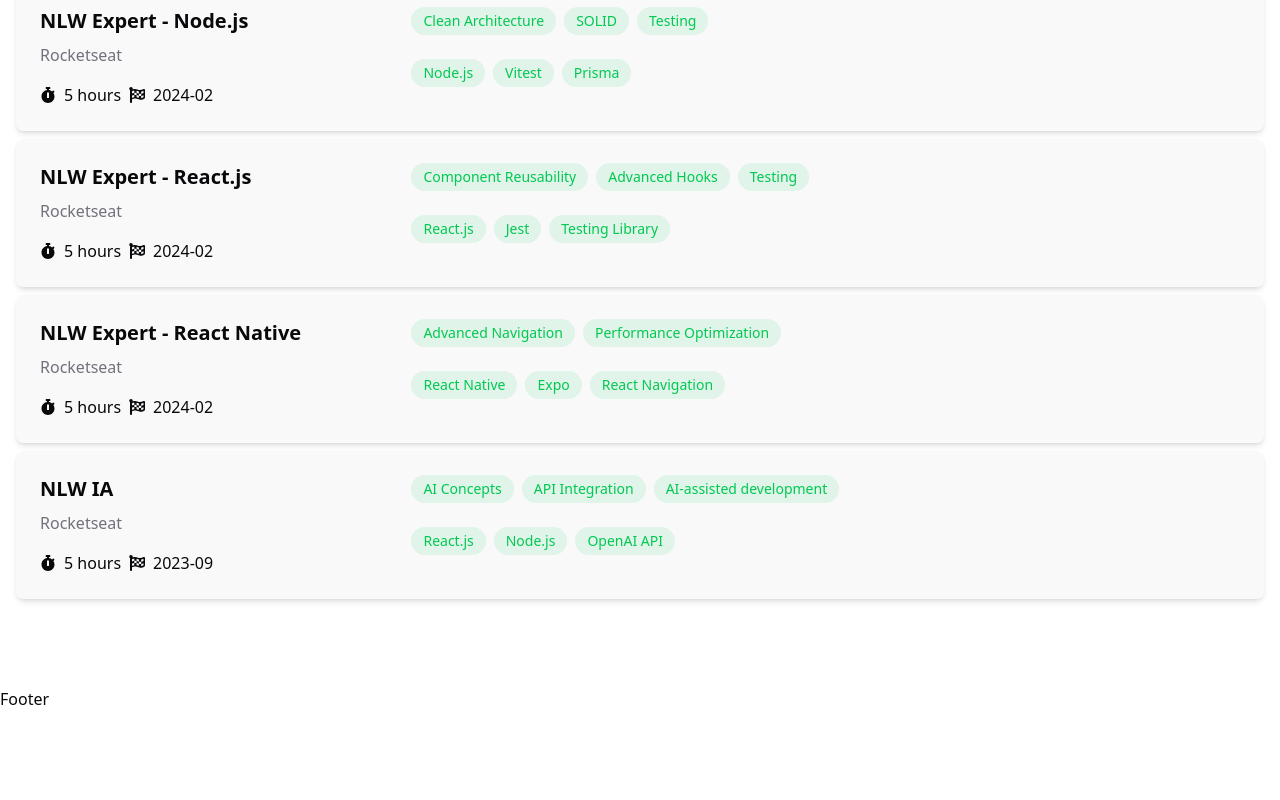
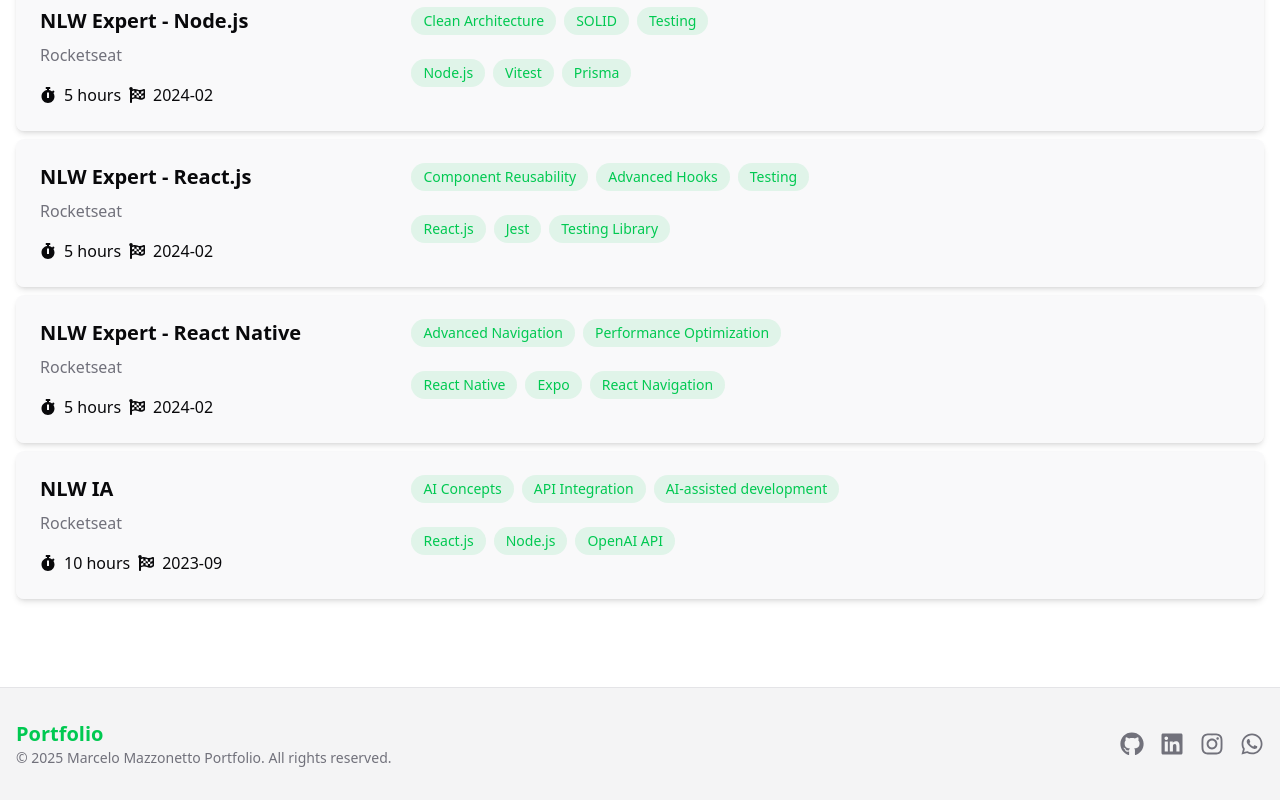
Before and after one commit to DDANCING/PortifolioDev, a Next.js app: page /Certifications in a window 1280 px wide. Shown: the part 1749-2549 px from the top of the page. Before the commit the page ends 2460 px from the top, so only its background shows below. Built offline with nearby package versions, Linux system fonts and the light colour scheme.

Commit message:
add: Footer

```diff
--- a/src/app/about/page.tsx
+++ b/src/app/about/page.tsx
@@ -1,7 +1,8 @@
 
 const AboutPage = () => {
     return (
-        <div>
+        <div className="container max-w-7xl mx-auto py-20">
+            <h1>About Me</h1>
         </div>
     )
 }
--- /dev/null
+++ b/src/app/components/Footer.tsx
@@ -0,0 +1,61 @@
+import Link from 'next/link'
+import React from 'react'
+import { FaGithub, FaInstagram, FaLinkedin, FaWhatsapp } from 'react-icons/fa'
+
+const Footer = () => {
+  return (
+    <footer className='bg-muted border-t '>
+        <div className='container max-w-7xl mx-auto px-4 py-8'>
+            <div className='flex flex-col md:flex-row justify-between items-center'>
+                <div className='mb-4 md:mb-0'>
+                    <Link className='text-xl font-bold text-primary' href="/">
+                      Portfolio
+                    </Link>
+                    <p className='text-muted-foreground text-sm'> © {new Date().getFullYear()} Marcelo Mazzonetto Portfolio. All rights reserved.  </p>
+                </div>
+                  <div className='flex space-x-4'>
+                              <a
+                                href="https://github.com/DDANCING"
+                                target="_blank"
+                                rel="noopener noreferrer"
+                                className="text-2xl text-muted-foreground hover:text-primary"
+                              >
+                                <FaGithub />
+                              </a>
+
+                              <a
+                                href="https://www.linkedin.com/in/marcelo-mazzonetto-87214b233/"
+                                target="_blank"
+                                rel="noopener noreferrer"
+                                className="text-2xl text-muted-foreground hover:text-primary"
+                              >
+                                <FaLinkedin />
+                              </a>
+
+                              <a
+                                href="https://www.instagram.com/marcelomazzonetto/"
+                                target="_blank"
+                                rel="noopener noreferrer"
+                                className="text-2xl text-muted-foreground hover:text-primary"
+                              >
+                                <FaInstagram />
+                              </a>
+
+
+                              <a
+                               href="https://wa.me/5545998405219"
+                               target="_blank"
+                               rel="noopener noreferrer"
+                               className="text-2xl text-muted-foreground hover:text-primary"
+                             >
+                               <FaWhatsapp />
+                             </a>
+                          </div>
+            </div>
+        </div>
+
+    </footer>
+  )
+}
+
+export default Footer
--- a/src/app/components/hero.tsx
+++ b/src/app/components/hero.tsx
@@ -83,12 +83,12 @@ const Hero = () => {
           </div>
           <div>
             <Link href="/projects">
-              <Button className='text-muted font-bold text-lg p-6 m-2'>
+              <Button className='text-muted font-bold text-lg p-6 m-2 shadow-md'>
                 Projects
               </Button>
             </Link>
             <Link href="/contact">
-              <Button variant={'secondary'} className='text-foreground font-bold text-lg p-6 m-2'>
+              <Button variant={'secondary'} className='text-foreground font-bold text-lg p-6 m-2 shadow-md'>
                 Contact
               </Button>
             </Link>
--- a/src/app/layout.tsx
+++ b/src/app/layout.tsx
@@ -3,6 +3,7 @@ import { Geist, Geist_Mono } from "next/font/google";
 import "./globals.css";
 import Navbar from "./components/Navbar";
 import { ThemeProvider } from "@/components/theme-provider";
+import Footer from "./components/Footer";
 
 const geistSans = Geist({
   variable: "--font-geist-sans",
@@ -39,7 +40,7 @@ export default function RootLayout({
          <main className="min-h-screen pt-24">
             {children}
           </main>
-        <footer>Footer</footer>
+        <Footer/>
         </ThemeProvider>
       </body>
     </html>
--- a/src/contents/certifications.ts
+++ b/src/contents/certifications.ts
@@ -40,7 +40,7 @@ export const certifications: Certification[] = [
     title: "NLW Journey - DevOps",
     institution: "Rocketseat",
     instructor: "Rocketseat Team",
-    duration: "5 hours",
+    duration: "4 hours",
     completionDate: "2024-07",
     certificateLink: "https://app.rocketseat.com.br/certificates/fe9d4544-98f3-4706-9da7-b89626864993",
     description: "Focused on DevOps practices and automation workflows.",
@@ -62,7 +62,7 @@ export const certifications: Certification[] = [
     title: "NLW Journey - React Native",
     institution: "Rocketseat",
     instructor: "Rocketseat Team",
-    duration: "5 hours",
+    duration: "7 hours",
     completionDate: "2024-07",
     certificateLink: "https://app.rocketseat.com.br/certificates/29df02f1-c86a-47be-912a-f00bf4fe1324",
     description: "Mobile development using React Native and Expo.",
@@ -73,7 +73,7 @@ export const certifications: Certification[] = [
     title: "NLW Journey - React.js",
     institution: "Rocketseat",
     instructor: "Rocketseat Team",
-    duration: "5 hours",
+    duration: "4 hours",
     completionDate: "2024-07",
     certificateLink: "https://app.rocketseat.com.br/certificates/98224e6c-aef2-4c60-8614-965bdfef3c4e",
     description: "Frontend development with React.js and TypeScript.",
@@ -106,7 +106,7 @@ export const certifications: Certification[] = [
     title: "NLW Unite - React Native",
     institution: "Rocketseat",
     instructor: "Rocketseat Team",
-    duration: "5 hours",
+    duration: "6 hours",
     completionDate: "2024-04",
     certificateLink: "https://app.rocketseat.com.br/certificates/f7918126-8f87-4d38-80d9-6fab1a851248",
     description: "Building mobile applications using React Native.",
@@ -161,7 +161,7 @@ export const certifications: Certification[] = [
     title: "NLW IA",
     institution: "Rocketseat",
     instructor: "Rocketseat Team",
-    duration: "5 hours",
+    duration: "10 hours",
     completionDate: "2023-09",
     certificateLink: "https://app.rocketseat.com.br/certificates/edd11201-3ed2-43b3-84a2-ce31b2a4a604",
     description: "Introduction to Artificial Intelligence and app integration.",
--- a/src/contents/projects.ts
+++ b/src/contents/projects.ts
@@ -11,8 +11,8 @@ export const projects: Project[] = [
         image: '/projects/projecta.png',
       },
        {
-        title: 'Toctoc',
-        description: 'Toctoc is an innovative platform inspired by the TikTok format, but focused on the real estate market.',
+        title: 'Toctok',
+        description: 'Toctok is an innovative platform inspired by the TikTok format, but focused on the real estate market.',
         technologies: ['Next.js', 'TypeScript', 'Node.js', 'Tailwind CSS', 'Prisma', 'Shadcn/ui', 'Auth.js v5'],
         githubLink: 'https://github.com/DDANCING/toctok',
         demoLink: 'https://toctok.vercel.app/',
```
